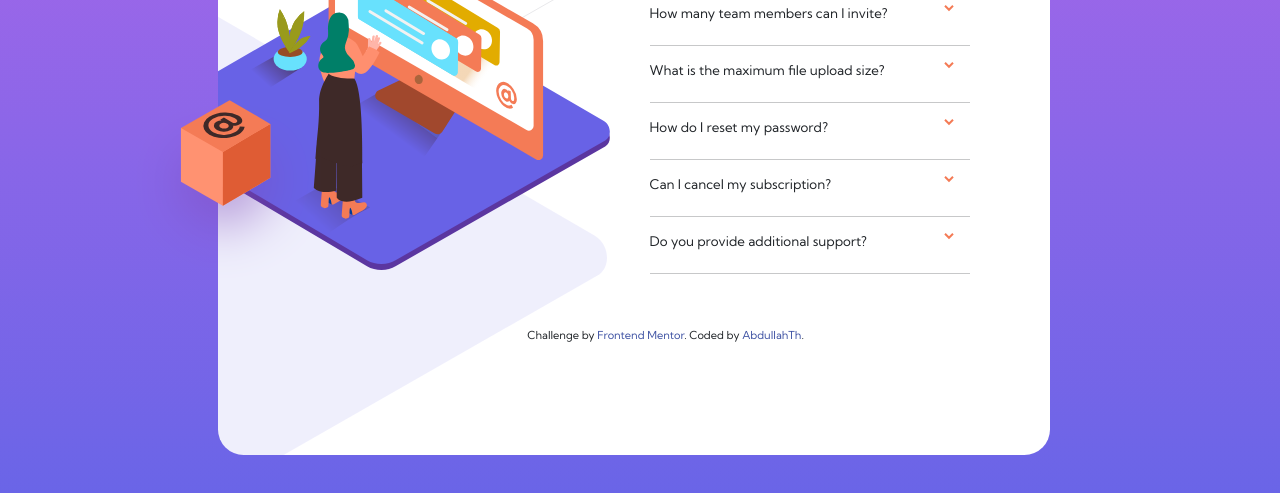
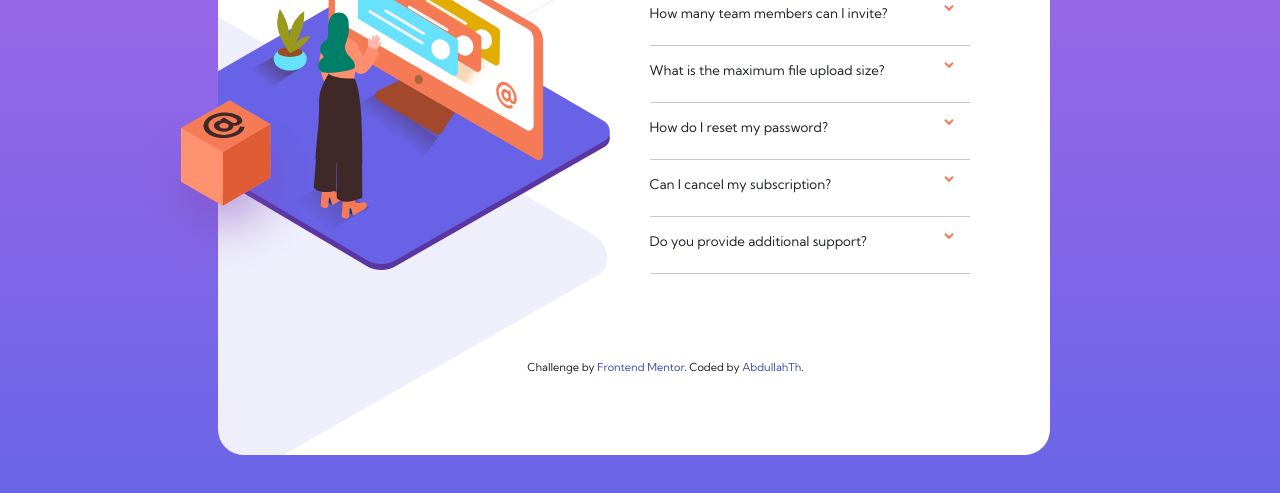
Before and after one commit to Abdullah-Thanoon/Faq-Accordion-challenge-solution, a plain HTML site: page index.html in a window 1280 px wide. Shown: the part 249-742 px from the top of the page. Drawn offline with nearby package versions, Linux system fonts and the light colour scheme.

Commit message:
Update style.css

```diff
--- a/style.css
+++ b/style.css
@@ -94,7 +94,7 @@ hr{
     font-size: 11px;
     text-align: center;
     position: relative;
-    top: 3rem;
+    top: 5rem;
     left: 15rem;
 }
 
```
